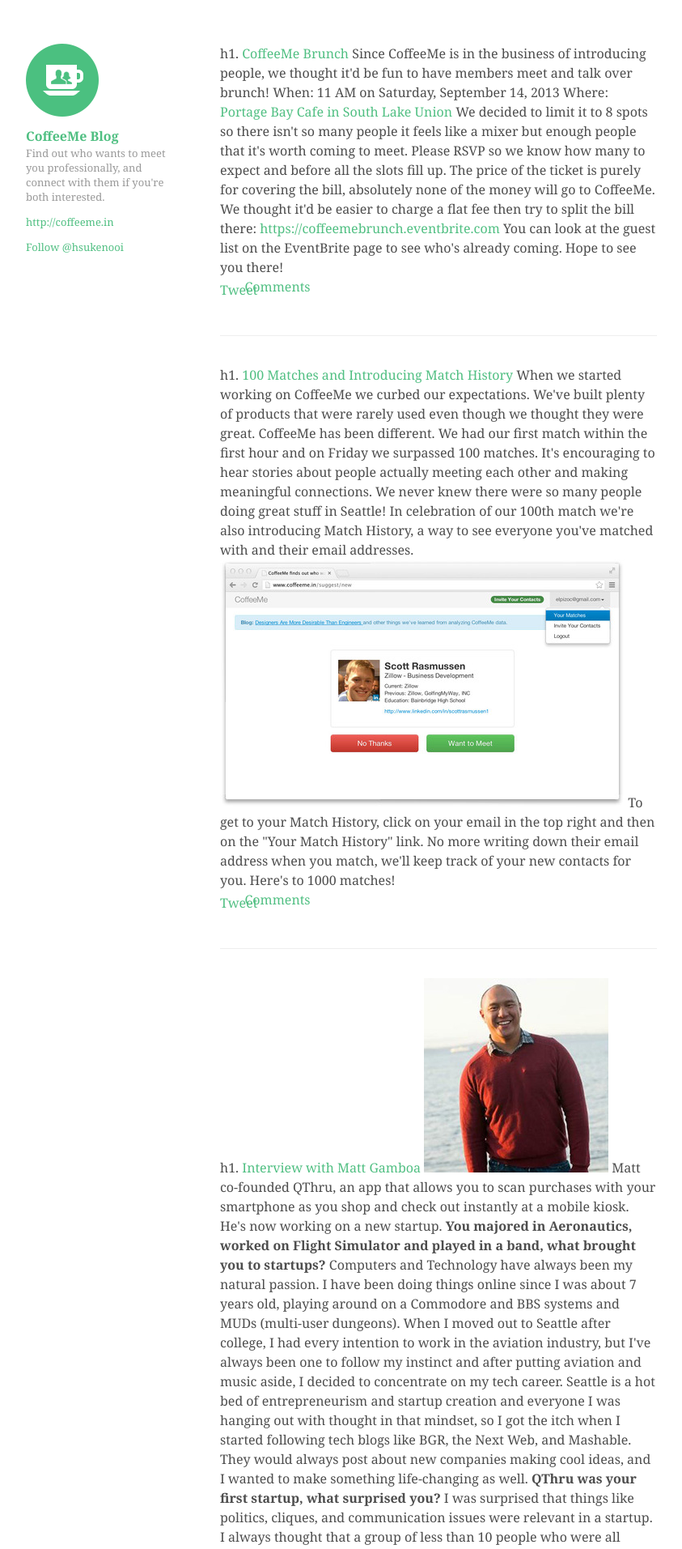
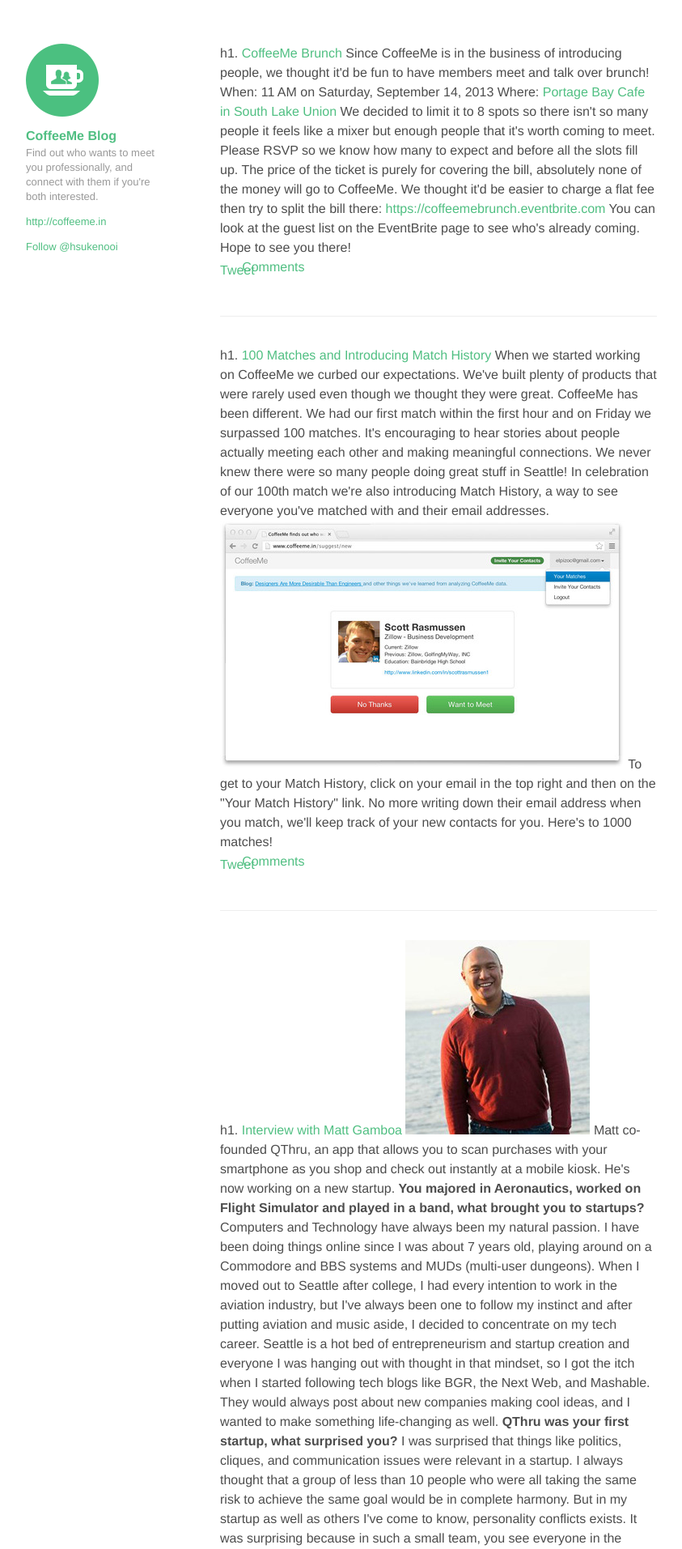
Before and after one commit to hsukenooi/coffeemeblog, a Jekyll site: the page built from index.html, in a window 1280 px wide. Shown: the top 1913 px of the page at 81% size, without its empty margins (98-941 px from the left). Built offline with Jekyll 4.4.1, drawn with Linux system fonts in a browser that asks for light colours; the list of posts is cut into pages by our own code; comment, search, counter and statistics services are not loaded.

Commit message:
changed the font

```diff
--- a/_layouts/default.html
+++ b/_layouts/default.html
@@ -1,7 +1,7 @@
 <!DOCTYPE html PUBLIC "-//W3C//DTD XHTML 1.0 Transitional//EN" "http://www.w3.org/TR/xhtml1/DTD/xhtml1-transitional.dtd">
 <html xmlns="http://www.w3.org/1999/xhtml">
 <head>
-	<title>CoffeeMe Blog &mdash; {{ page.title }}</title>
+	<title>CoffeeMe &mdash; {{ page.title }}</title>
 	<meta http-equiv="Content-Type" content="text/html; charset=ISO-8859-1" />
 	<meta http-equiv="Content-Language" content="en-us" />
 	<meta name="google-site-verification" content="dh3khRyemaWElDLZM57YfWgzlAJ13f08yZeI_h0wWrQ" />
--- a/css/screen.css
+++ b/css/screen.css
@@ -1,6 +1,6 @@
 body, li {
 	color: #4D4D4D;
-	font-family: ff-tisa-web-pro, Georgia, Serif;
+	font-family: "adelle-sans", Helvetica Neue, Sans-Serif;
 	font-size: 16px;
 	line-height: 24px;
 	margin: 0;
```
